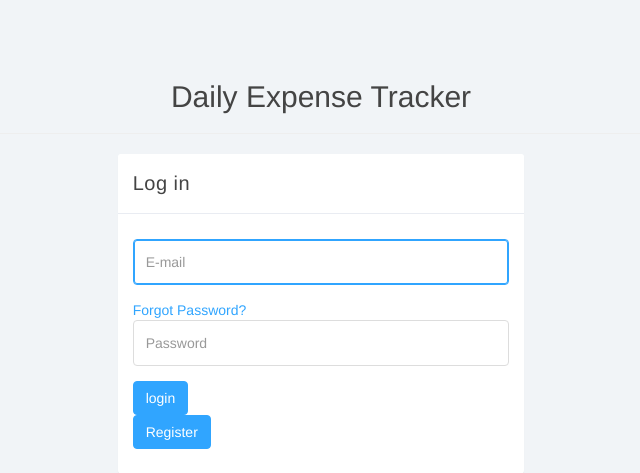
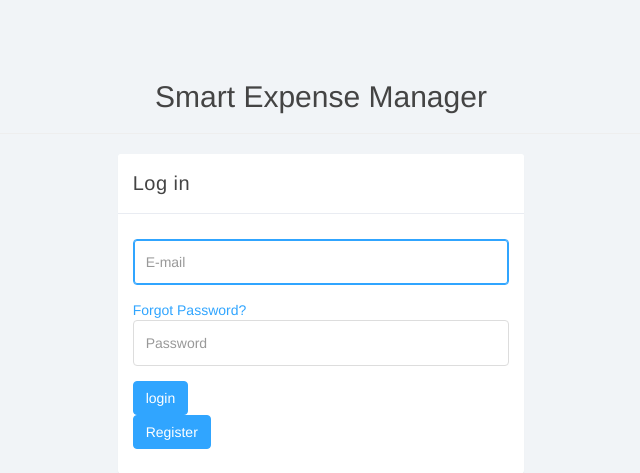
Before and after one commit to jitenadav/Smart-Expense-Manager, a Flask app: page / in a window 1280 px wide. Shown: the top 473 px of the page, without its empty margins (319-959 px from the left). Run offline with Flask 2, Linux system fonts and the light colour scheme; some libraries are stand-ins or nearby versions.

Commit message:
Index page-css and js with proper url

```diff
--- a/templates/index.html
+++ b/templates/index.html
@@ -5,22 +5,24 @@
 	<meta name="viewport" content="width=device-width, initial-scale=1">
 	<title>Daily Expense Tracker - Login</title>
 	<link href="{{ url_for('static', filename='css/bootstrap.min.css') }}" rel="stylesheet">
-	<link href="{{ url_for( 'static', filename='css/datepicker3.css') }}" rel="stylesheet">
-	<link href="css/styles.css" rel="stylesheet">
+	<link href="{{ url_for('static', filename='css/datepicker3.css') }}" rel="stylesheet">
+	<link href="{{ url_for('static', filename='css/styles.css')}}" rel="stylesheet">
 
 </head>
 <body>
 
 	<div class="row">
-			<h2 align="center">Daily Expense Tracker</h2>
+			<h2 align="center">Smart Expense Manager</h2>
 	<hr />
 		<div class="col-xs-10 col-xs-offset-1 col-sm-8 col-sm-offset-2 col-md-4 col-md-offset-4">
 			<div class="login-panel panel panel-default">
 				<div class="panel-heading">Log in</div>
 				<div class="panel-body">
-					<p style="font-size:16px; color:red" align="center"> <?php if($msg){
+					<p style="font-size:16px; color:red" align="center">
+						<?php if($msg){
     echo $msg;
-  }  ?> </p>
+  			}  ?>
+				</p>
 					<form role="form" action="" method="post" id="" name="login">
 						<fieldset>
 							<div class="form-group">
@@ -42,7 +44,7 @@
 	</div><!-- /.row -->
 
 
-<script src="js/jquery-1.11.1.min.js"></script>
-	<script src="js/bootstrap.min.js"></script>
+<script src="{{ url_for('static',filename='js/jquery-1.11.1.min.js')}}"></script>
+<script src="{{ url_for('static',filename='js/bootstrap.min.js')}}"></script>
 </body>
 </html>
```
